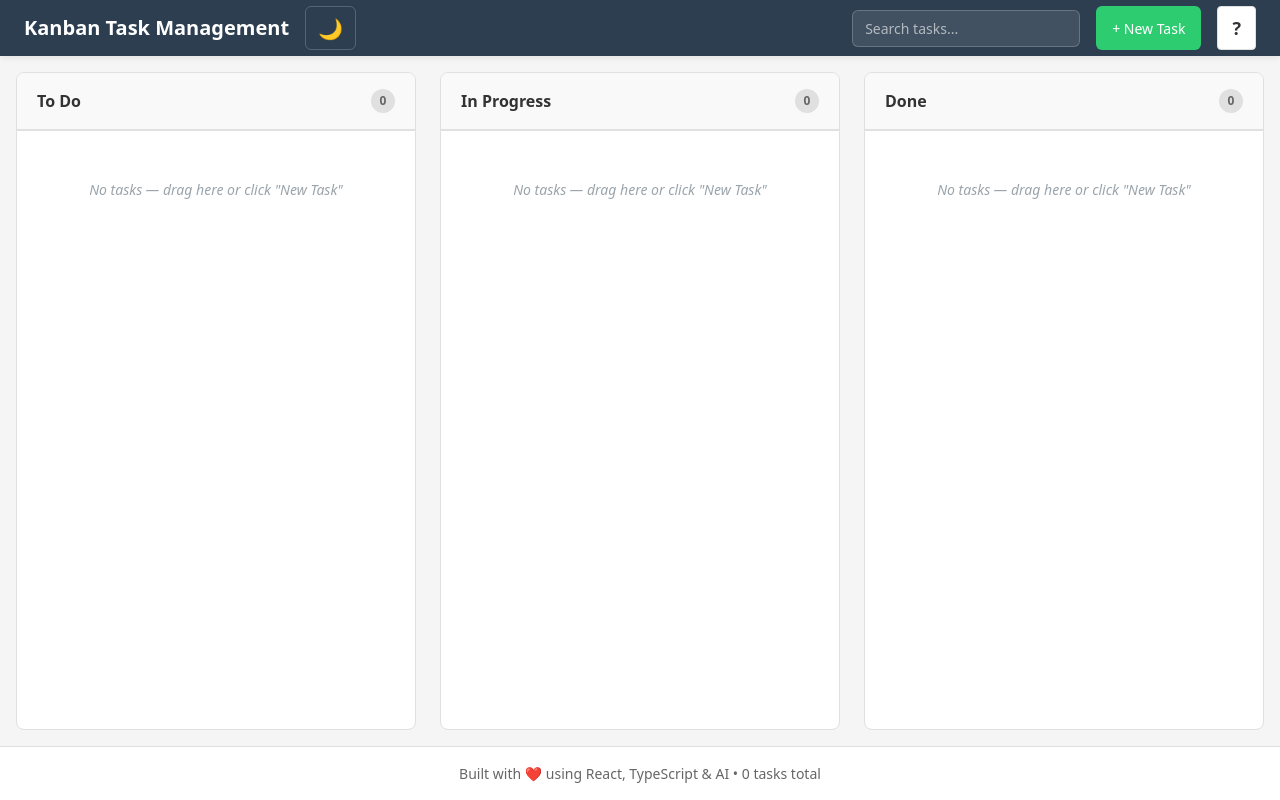
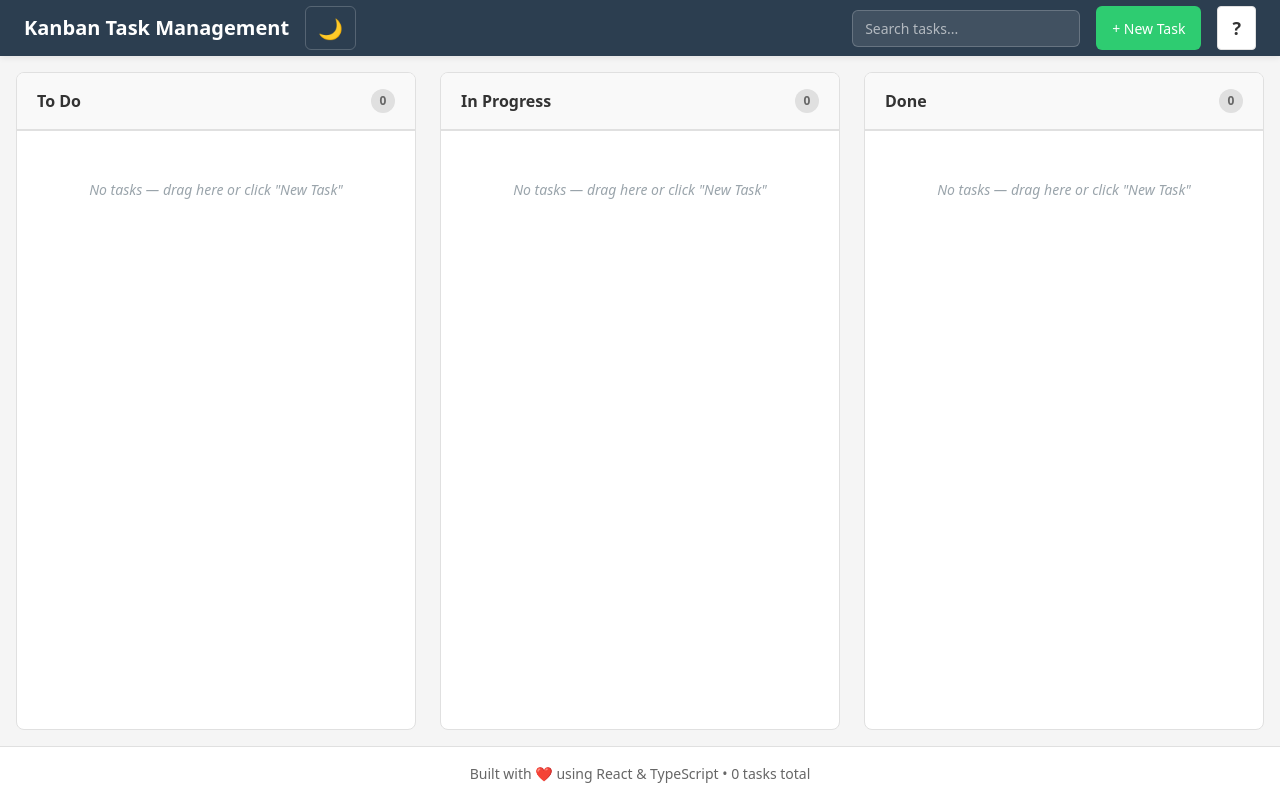
Before and after one commit to shazamcodes64/gdg-srm-kanban, a React (Vite) app: page / in a window 1280 px wide. Built offline with nearby package versions, Linux system fonts and the light colour scheme.

Commit message:
Remove AI mention from footer for cleaner presentation

```diff
--- a/src/components/App.tsx
+++ b/src/components/App.tsx
@@ -291,7 +291,7 @@ export function App() {
       {/* Footer */}
       <footer className="app-footer">
         <p>
-          Built with ❤️ using React, TypeScript & AI • {tasks.length} {tasks.length === 1 ? 'task' : 'tasks'} total
+          Built with ❤️ using React & TypeScript • {tasks.length} {tasks.length === 1 ? 'task' : 'tasks'} total
         </p>
       </footer>
 
```
